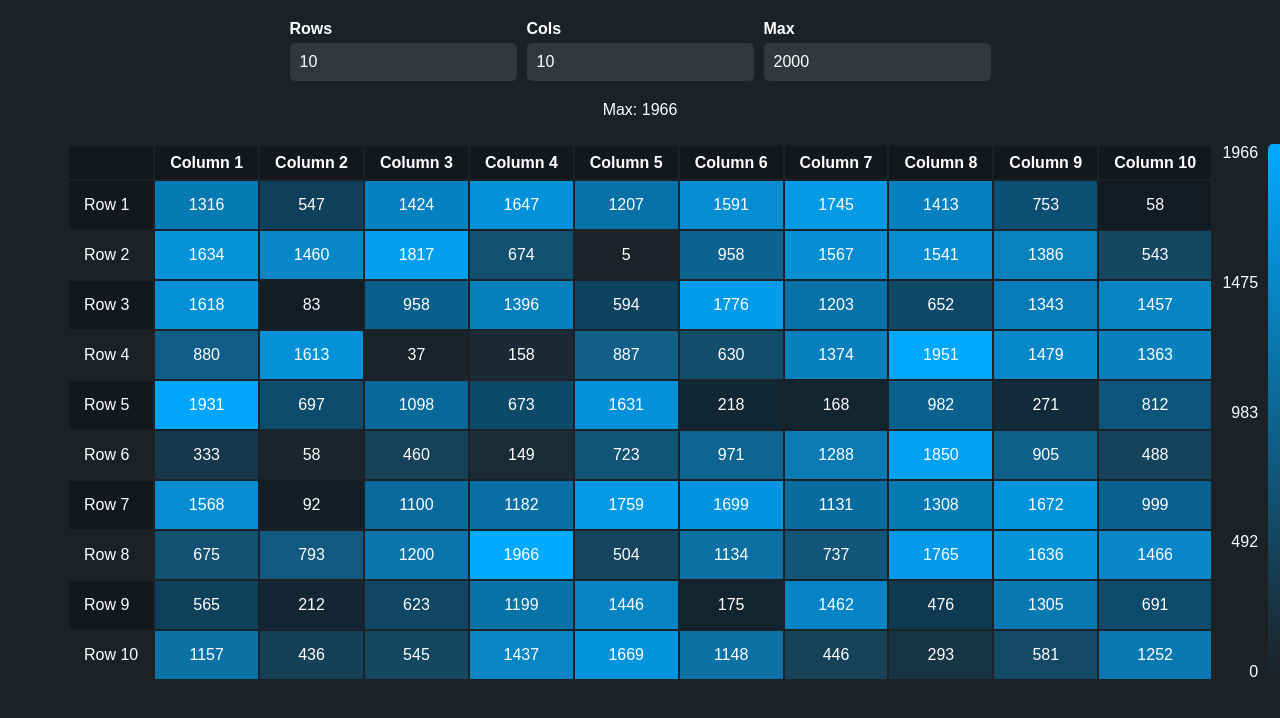
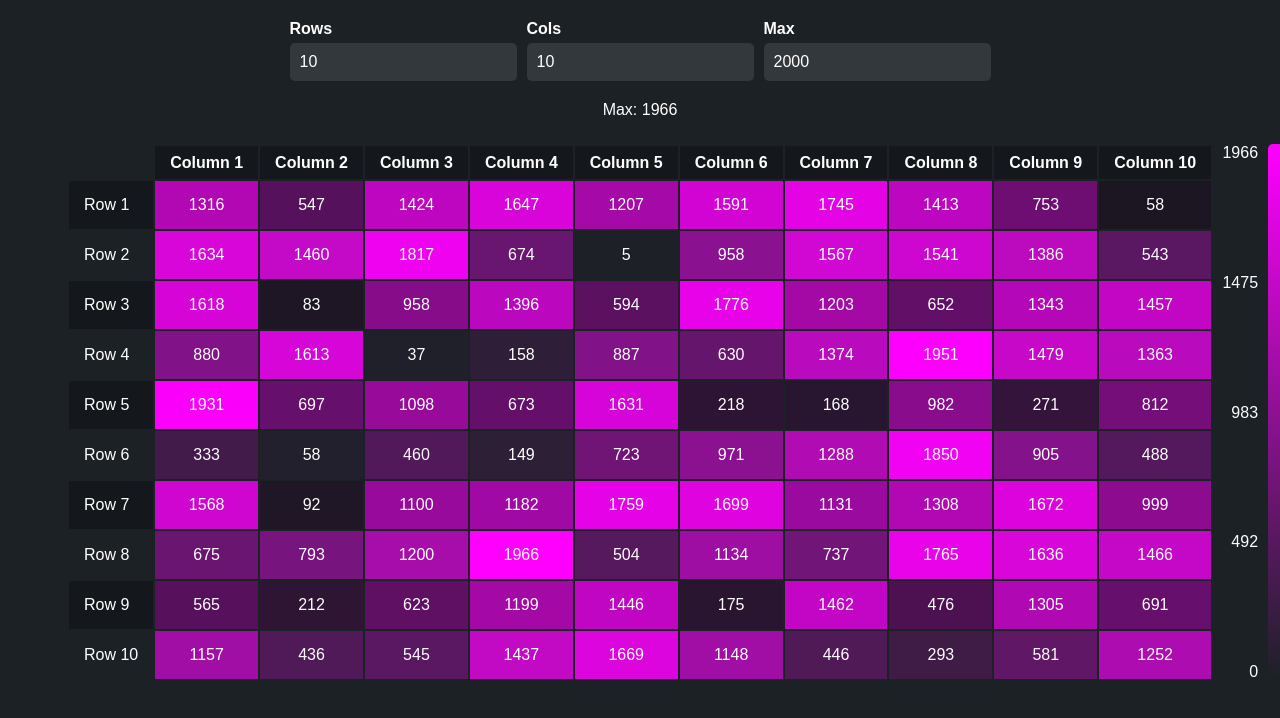
Before and after one commit to jofaval/headless-heatmap, a React (Vite) app: page / in a window 1280 px wide. Shown: the top 718 px of the page. Built offline with nearby package versions, Linux system fonts and the light colour scheme.

Commit message:
feat(examples): add more color themes

```diff
--- a/src/examples/heatmap-table/app.css
+++ b/src/examples/heatmap-table/app.css
@@ -10,6 +10,14 @@
   /* BLUE */
   --heatmap-cell-color: hsl(200, 100%, 50%);
   --heatmap-cell-color-hover: hsl(200, 100%, 64%);
+
+  /* GREEN */
+  --heatmap-cell-color: hsl(100, 100%, 50%);
+  --heatmap-cell-color-hover: hsl(100, 100%, 64%);
+
+  /* PURPLE */
+  --heatmap-cell-color: hsl(300, 100%, 50%);
+  --heatmap-cell-color-hover: hsl(300, 100%, 64%);
 }
 
 .heatmap {
--- a/src/examples/heatmap-table/base.css
+++ b/src/examples/heatmap-table/base.css
@@ -75,6 +75,10 @@ th {
   padding: 7.5px 15px;
 }
 
+th:first-child {
+  visibility: hidden;
+}
+
 .row-header {
   padding: 15px;
 }
```
